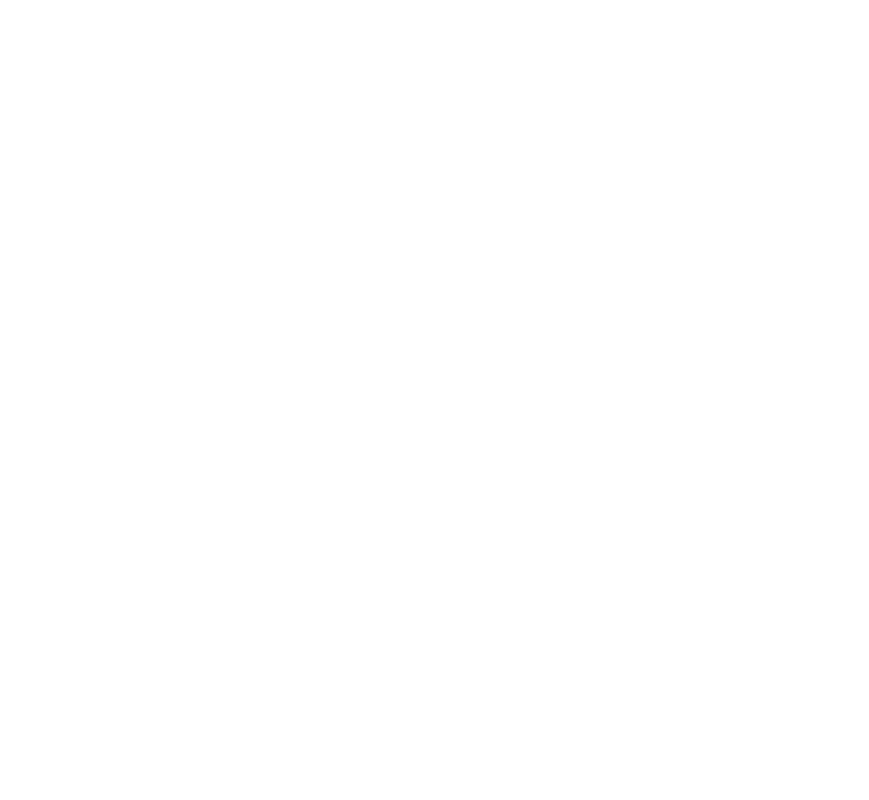
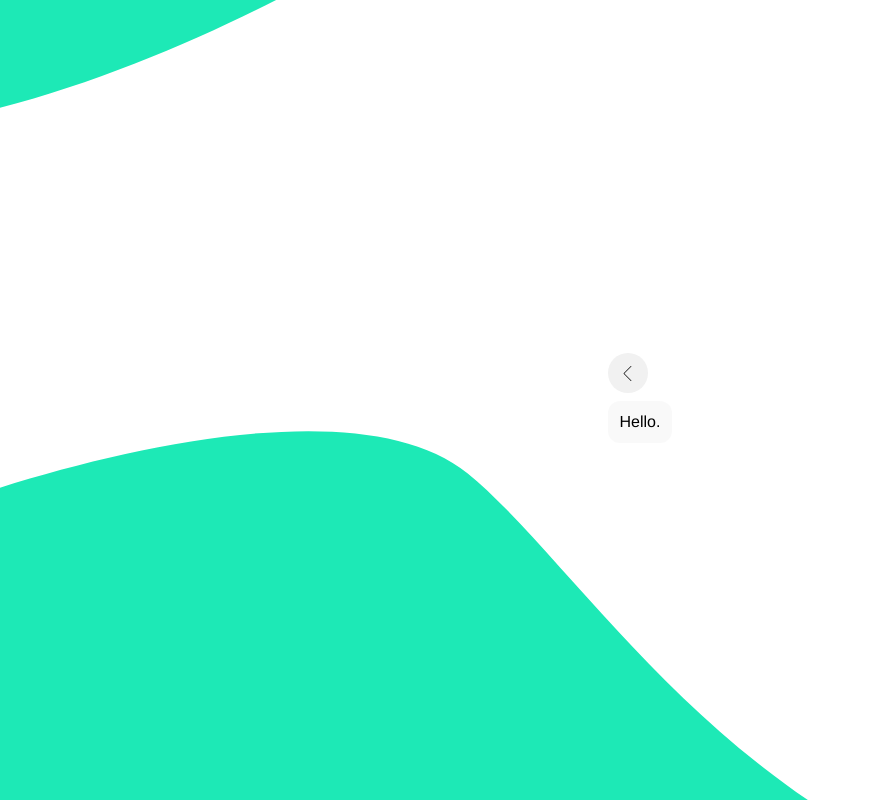
Before and after one commit to b-vennes/helpr, a Vue app in the folder helpr-frontend/: page /#/card in a window 1280 px wide. Before the commit this address had no page. Shown: the whole page, without its empty margins (0-869 px from the left). Built offline with nearby package versions, Linux system fonts and the light colour scheme; a web font is replaced by a local one.

Commit message:
Started adding the navigation skeleton.

```diff
--- a/helpr-frontend/src/router/index.js
+++ b/helpr-frontend/src/router/index.js
@@ -19,6 +19,16 @@ const routes = [
     path: '/questions',
     name: 'Questions',
     component: () => import('../views/Home.vue')
+  },
+  {
+    path: '/ask',
+    name: 'Ask',
+    component: () => import('../views/Ask.vue')
+  },
+  {
+    path: '/card',
+    name: 'Card',
+    component: () => import('../views/Card.vue')
   }
 ]
 
--- /dev/null
+++ b/helpr-frontend/src/views/Ask.vue
@@ -0,0 +1,123 @@
+<template>
+  <div class="container">
+    <div class="content">
+      <div class="top">
+        <router-link to="/questions">
+          <div class="back">
+            <img src="../assets/left-chevron.svg">
+          </div>
+        </router-link>
+        <div>Ask a Helpr</div>
+      </div>
+      <div class="inputs">
+        <input class="title" placeholder="Title">
+        <textarea class="description" rows="20" placeholder="Description"></textarea>
+      </div>
+      <div class="submit">Submit</div>
+    </div>
+  </div>
+</template>
+
+<style scoped lang="scss">
+ .container {
+   display: flex;
+   align-items: center;
+   flex-direction: column;
+   justify-content: center;
+
+   background-image: url("../assets/questions-background.svg");
+   background-repeat: no-repeat;
+   background-size: cover;
+   color: black;
+   height: 100vh;
+
+   .content {
+     display: flex;
+     align-items: flex-start;
+     flex-direction: column;
+
+     .top {
+       display: flex;
+       align-items: center;
+       justify-content: center;
+
+       font-size: 28px;
+
+       .back {
+         display: flex;
+         align-items: center;
+         justify-content: center;
+
+         height: 40px;
+         width: 40px;
+         margin-bottom: 8px;
+         margin-right: 8px;
+         border-radius: 50%;
+         background-color: #f1f1f1;
+
+         img {
+           height: 15px;
+         }
+
+         &:hover {
+           background-color: #fafafa;
+           cursor: pointer;
+         }
+       }
+     }
+
+     .inputs {
+       display: flex;
+       align-items: flex-start;
+       flex-direction: column;
+       background-color: rgba(#F1F1F1, 0.4);
+       padding: 12px;
+       border-radius: 12px;
+       margin-bottom: 4px;
+       .title {
+         border: 0;
+         outline: 0;
+         padding: 4px 8px;
+         background-color: #f1f1f1;
+         border-radius: 8px;
+         height: 30px;
+         font-size: 18px;
+         width: 30rem;
+         margin-bottom: 8px;
+       }
+
+       .description {
+         font-family: Avenir, Helvetica, Arial, sans-serif;
+         border: 0;
+         outline: 0;
+         padding: 4px 8px;
+         background-color: #f1f1f1;
+         border-radius: 8px;
+         width: 60rem;
+         font-size: 16px;
+         margin-bottom: 8px;
+         resize: none;
+       }
+     }
+
+     .submit {
+       padding: 12px 16px;
+       border-radius: 8px;
+       background-color: #F06292;
+       height: 18px;
+       filter: drop-shadow(0px 4px 4px rgba(0, 0, 0, 0.15));
+
+       align-self: flex-end;
+
+       &:hover {
+         cursor: pointer;
+         background-color: #f26e9a;
+         filter: drop-shadow(0px 4px 4px rgba(0, 0, 0, 0.25));
+       }
+     }
+   }
+ }
+
+ // Remove the underline from the router button.
+ a { text-decoration: none;}
+</style>
--- /dev/null
+++ b/helpr-frontend/src/views/Card.vue
@@ -0,0 +1,80 @@
+<template>
+  <div class="container">
+    <div class="content">
+      <div class="top">
+        <router-link to="/questions">
+          <div class="back">
+            <img src="../assets/left-chevron.svg">
+          </div>
+        </router-link>
+      </div>
+      <div class="main">
+        Hello.
+      </div>
+    </div>
+  </div>
+</template>
+
+<style scoped lang="scss">
+.container {
+  display: flex;
+  align-items: center;
+  flex-direction: column;
+  justify-content: center;
+
+  background-image: url("../assets/questions-background.svg");
+  background-repeat: no-repeat;
+  background-size: cover;
+  color: black;
+  height: 100vh;
+
+  .content {
+    display: flex;
+    align-items: flex-start;
+    flex-direction: column;
+
+    .top {
+      display: flex;
+      align-items: center;
+      justify-content: center;
+
+      font-size: 28px;
+
+      .back {
+        display: flex;
+        align-items: center;
+        justify-content: center;
+
+        height: 40px;
+        width: 40px;
+        margin-bottom: 8px;
+        margin-right: 8px;
+        border-radius: 50%;
+        background-color: #f1f1f1;
+
+        img {
+          height: 15px;
+        }
+
+        &:hover {
+          background-color: #fafafa;
+          cursor: pointer;
+        }
+      }
+    }
+
+    .main {
+      display: flex;
+      align-items: flex-start;
+      flex-direction: column;
+      background-color: rgba(#F1F1F1, 0.4);
+      padding: 12px;
+      border-radius: 12px;
+      margin-bottom: 4px;
+    }
+  }
+}
+
+// Remove the underline from the router button.
+a { text-decoration: none;}
+</style>
--- a/helpr-frontend/src/views/Home.vue
+++ b/helpr-frontend/src/views/Home.vue
@@ -10,11 +10,40 @@
         </div>
         <div class="right">
           <input type="text" placeholder="Search">
-          <div class="ask">Ask a Helpr</div>
-          <div class="find">Find a Helpr</div>
+          <router-link to="/ask">
+            <div class="ask">Ask a Helpr</div>
+          </router-link>
+          <router-link to="/card">
+            <div class="find">Find a Helpr</div>
+          </router-link>
+          <img src="../assets/settings.svg" class="settings">
         </div>
       </div>
       <div class="main">
+        <div class="question">
+          <img src="https://encrypted-tbn0.gstatic.com/images?q=tbn%3AANd9GcS0KFFrNPMikH-rz4qzpFyms5mWnQUW_3KMDA&usqp=CAU">
+          <div class="content">
+            <div class="title">My Title</div>
+            <div class="description">Some very short description of what I need from someone.</div>
+          </div>
+          <div class="right">Forms</div>
+        </div>
+        <div class="question">
+          <img src="https://encrypted-tbn0.gstatic.com/images?q=tbn%3AANd9GcS0KFFrNPMikH-rz4qzpFyms5mWnQUW_3KMDA&usqp=CAU">
+          <div class="content">
+            <div class="title">My Title</div>
+            <div class="description">Some very short description of what I need from someone.</div>
+          </div>
+          <div class="right">Forms</div>
+        </div>
+        <div class="question">
+          <img src="https://encrypted-tbn0.gstatic.com/images?q=tbn%3AANd9GcS0KFFrNPMikH-rz4qzpFyms5mWnQUW_3KMDA&usqp=CAU">
+          <div class="content">
+            <div class="title">My Title</div>
+            <div class="description">Some very short description of what I need from someone.</div>
+          </div>
+          <div class="right">Forms</div>
+        </div>
         <div class="question">
           <img src="https://encrypted-tbn0.gstatic.com/images?q=tbn%3AANd9GcS0KFFrNPMikH-rz4qzpFyms5mWnQUW_3KMDA&usqp=CAU">
           <div class="content">
@@ -95,6 +124,10 @@
 
         .filters {
           .filter {
+            &:hover {
+              cursor: pointer;
+            }
+
             &.active {
               font-weight: 600;
               text-decoration: underline;
@@ -115,8 +148,9 @@
           font-size: 18px;
           border: 0;
           outline: 0;
-          background: transparent;
-          border-bottom: 1px solid black;
+          padding: 4px 8px;
+          background-color: #f1f1f1;
+          border-radius: 8px;
         }
 
         .ask {
@@ -125,6 +159,13 @@
           border-radius: 8px;
           background-color: #1DE9B6;
           height: 18px;
+          filter: drop-shadow(0px 4px 4px rgba(0, 0, 0, 0.15));
+
+          &:hover {
+            cursor: pointer;
+            background-color: #2aeaba;
+            filter: drop-shadow(0px 4px 4px rgba(0, 0, 0, 0.25));
+          }
         }
 
         .find {
@@ -133,6 +174,27 @@
           border-radius: 8px;
           background-color: #F06292;
           height: 18px;
+          filter: drop-shadow(0px 4px 4px rgba(0, 0, 0, 0.15));
+
+          &:hover {
+            cursor: pointer;
+            background-color: #f26e9a;
+            filter: drop-shadow(0px 4px 4px rgba(0, 0, 0, 0.25));
+          }
+        }
+
+        .settings {
+          height: 24px;
+          opacity: 0.6;
+          padding: 8px;
+          border-radius: 50%;
+          background-color: rgba(0,0,0,0.05);
+
+          &:hover {
+            background-color: rgba(0,0,0,0.075);
+            cursor: pointer;
+            opacity: 1;
+          }
         }
       }
     }
@@ -153,6 +215,7 @@
         border-radius: 24px;
         align-items: center;
         margin-bottom: 4px;
+        filter: drop-shadow(0px 4px 4px rgba(0, 0, 0, 0.03));
 
         img {
           height: 80px;
@@ -181,12 +244,36 @@
           border-radius: 24px;
           margin: 0 24px 0 auto;
         }
+
+        &:hover {
+          cursor: pointer;
+          background-color: #f7f7f7;
+          filter: drop-shadow(0px 4px 4px rgba(0, 0, 0, 0.25));
+        }
       }
     }
 
+    // Remove the underline from the router button.
+    a {
+      color: black;
+      text-decoration: none;
+    }
+
     ::-webkit-scrollbar {
-      width: 0;
-      background: transparent; /* make scrollbar transparent */
+      width: 4px;
+    }
+
+    ::-webkit-scrollbar-track {
+      border-radius: 10px;
+
+      &:hover {
+        cursor: pointer;
+      }
+    }
+
+    ::-webkit-scrollbar-thumb {
+      border-radius: 8px;
+      -webkit-box-shadow: inset 0 0 6px rgba(0,0,0,0.2);
     }
   }
 }
```
Also changed, not shown: helpr-frontend/src/assets/left-chevron.svg (added), helpr-frontend/src/assets/settings.svg (added).
